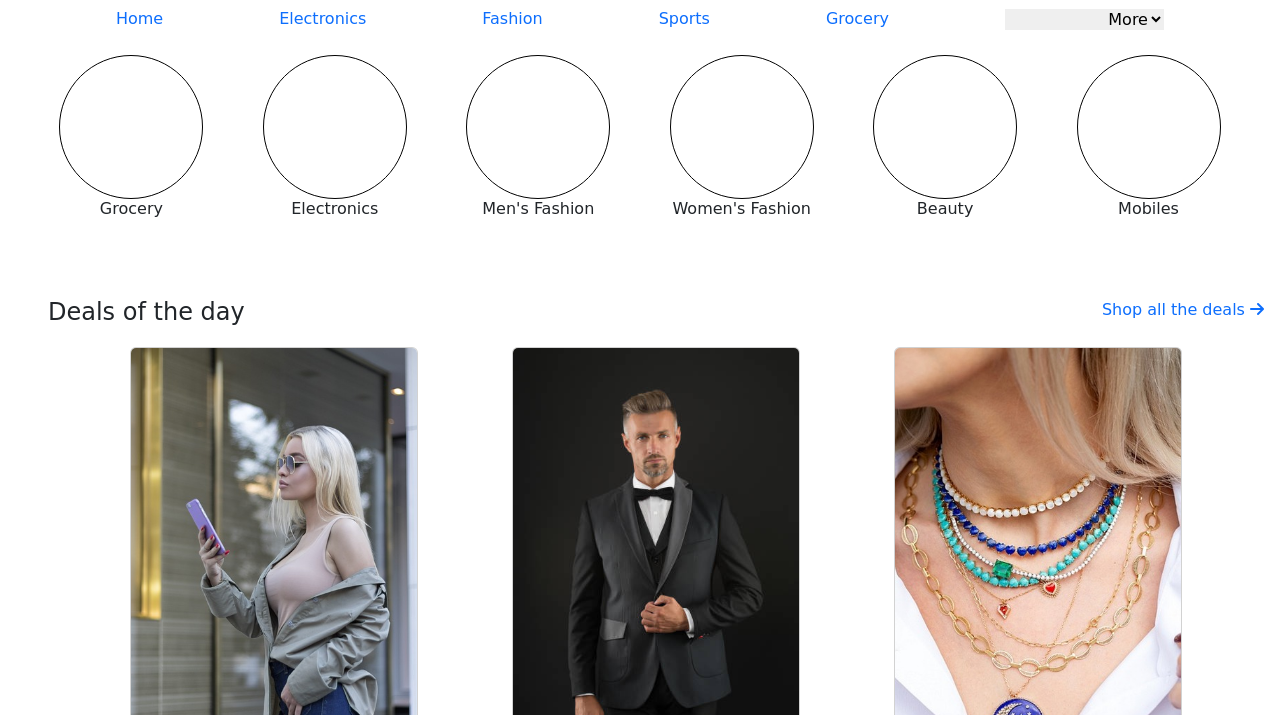
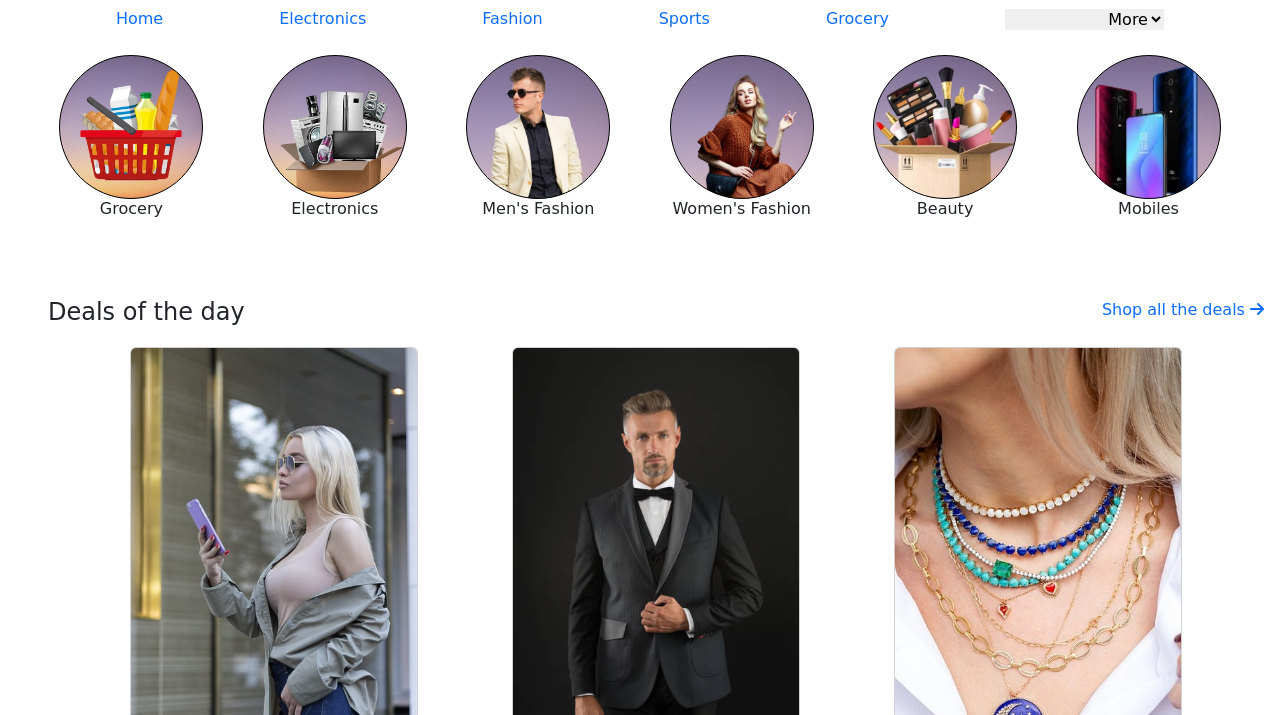
Before and after one commit to abhibth977/V-Store, a plain HTML site: page index.html in a window 1280 px wide. Shown: the part 85-800 px from the top of the page. Drawn offline with nearby package versions, Linux system fonts and the light colour scheme; the site is published under a folder, as on GitHub Pages, so addresses that start at the root find nothing.

Commit message:
Update style.css

```diff
--- a/style.css
+++ b/style.css
@@ -103,7 +103,7 @@
     flex-wrap: wrap;
 }
 .grocery {
-    background-image: url(/images/gro-removebg-preview.jpg);
+    background-image: url(images/gro-removebg-preview.jpg);
     background-size:cover;
     background-repeat: no-repeat;
     border: 1px solid black;
@@ -112,7 +112,7 @@
     border-radius: 100%;
 }
 .electronics{
-    background-image: url(/images/elect-removebg-preview.jpg);
+    background-image: url(images/elect-removebg-preview.jpg);
     background-size:cover;
     background-repeat: no-repeat;
     border: 1px solid black;
@@ -121,7 +121,7 @@
     border-radius: 100%;
 }
 .men-fashion{
-    background-image: url(/images/men.jpg);
+    background-image: url(images/men.jpg);
     background-size:cover;
     background-repeat: no-repeat;
     border: 1px solid black;
@@ -130,7 +130,7 @@
     border-radius: 100%;
 }
 .women-fashion{
-    background-image: url(/images/women.jpg);
+    background-image: url(images/women.jpg);
     background-size:cover;
     background-repeat: no-repeat;
     border: 1px solid black;
@@ -139,7 +139,7 @@
     border-radius: 100%;
 }
 .beauty{
-    background-image: url(/images/beauty.jpg);
+    background-image: url(images/beauty.jpg);
     background-size:cover;
     background-repeat: no-repeat;
     border: 1px solid black;
@@ -148,7 +148,7 @@
     border-radius: 100%;
 }
 .mobiles{
-    background-image: url(/images/mobiles.jpg);
+    background-image: url(images/mobiles.jpg);
     background-size:cover;
     background-repeat: no-repeat;
     border: 1px solid black;
```
